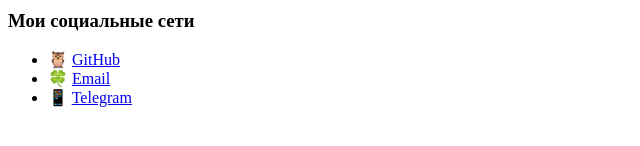
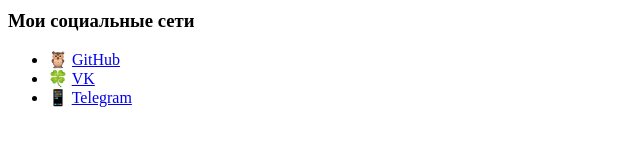
Before and after one commit to Liznet/my-site, a plain HTML site: page index.html in a window 1280 px wide. Shown: the part 154-300 px from the top of the page, 0-640 px from the left. Drawn offline with Linux system fonts and the light colour scheme.

Commit message:
Update index.html

```diff
--- a/index.html
+++ b/index.html
@@ -21,7 +21,7 @@
     <h3>Мои социальные сети</h3>
     <ul>
         <li>🦉 <a href="https://github.com/Liznet" target="_blank">GitHub</a></li>
-        <li>🍀 <a href="https://vk.ru/elizavetah97">Email</a></li>
+        <li>🍀 <a href="https://vk.ru/elizavetah97" target="_blank">VK</a></li>
         <li>📱 <a href="https://t.me/Liznet5" target="_blank">Telegram</a></li>
     </ul>
 </body>
```
